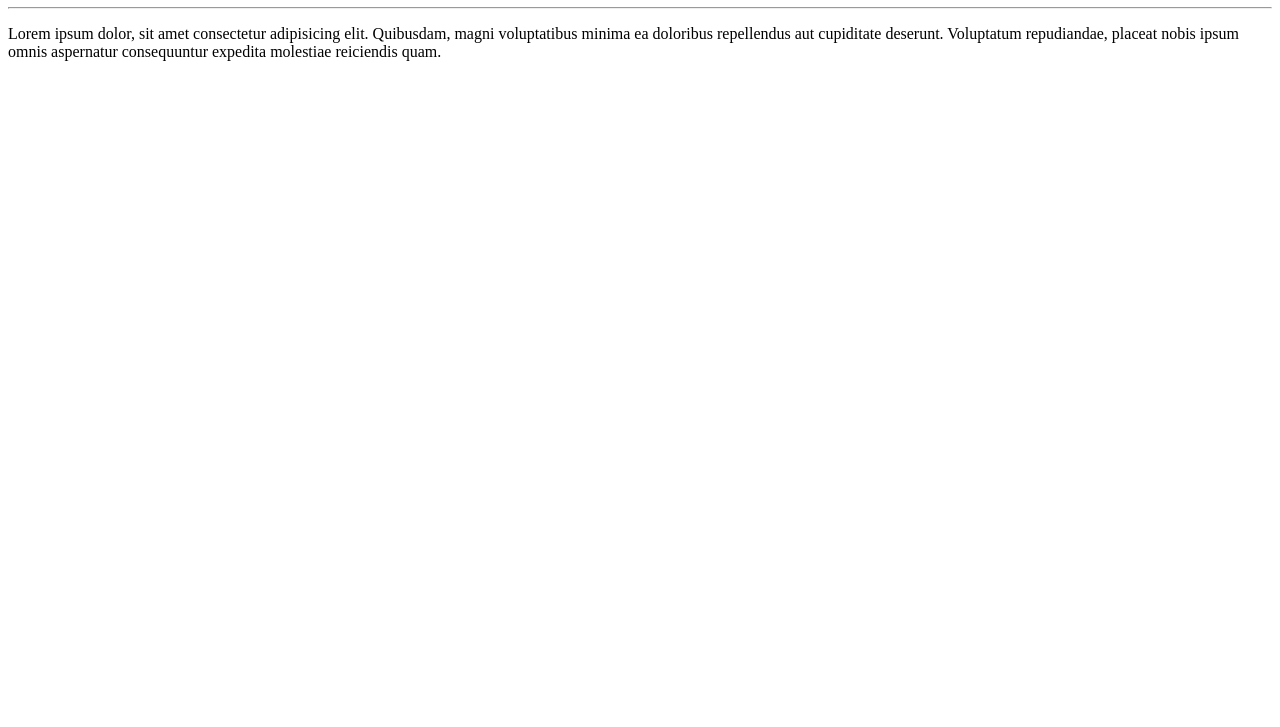
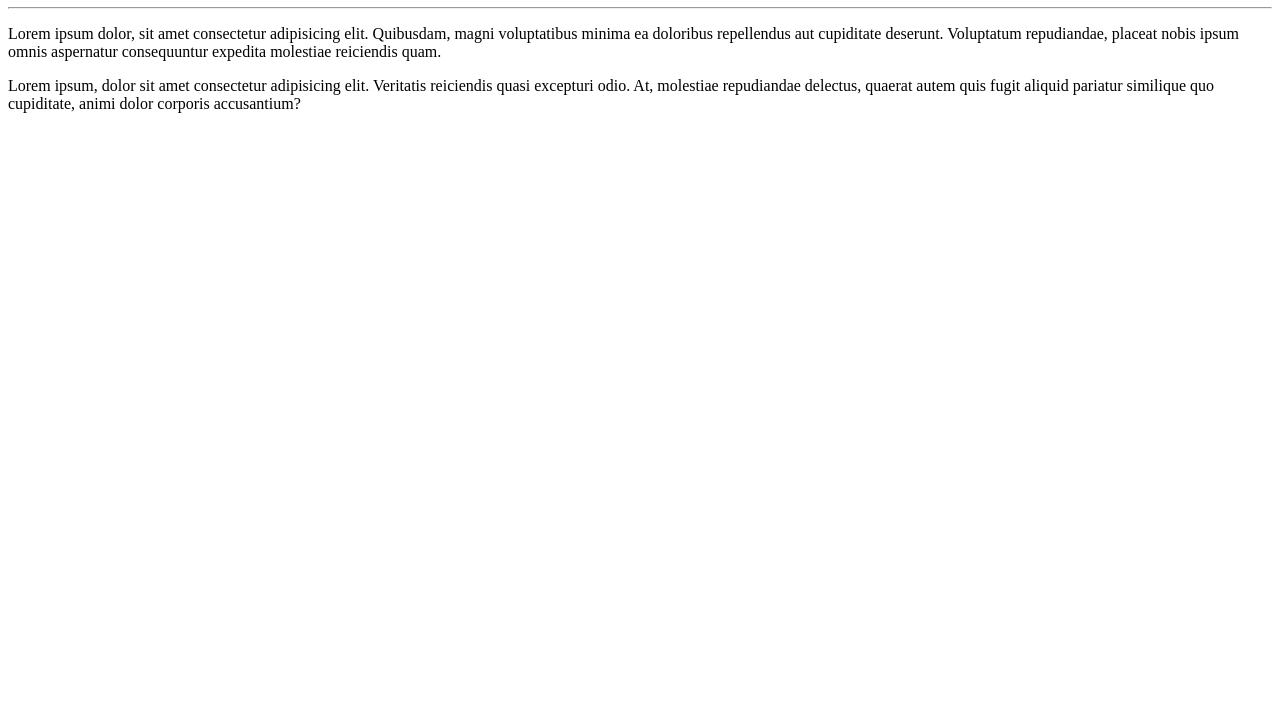
Before and after one commit to luislimass/1rep, a plain HTML site: page site/index.html in a window 1280 px wide. Shown: the part 73-800 px from the top of the page. Drawn offline with Linux system fonts and the light colour scheme.

Commit message:
adicionei um P

```diff
--- a/site/index.html
+++ b/site/index.html
@@ -9,5 +9,6 @@
     <h1>olá,mundo</h1>
     <hr>
 <p>Lorem ipsum dolor, sit amet consectetur adipisicing elit. Quibusdam, magni voluptatibus minima ea doloribus repellendus aut cupiditate deserunt. Voluptatum repudiandae, placeat nobis ipsum omnis aspernatur consequuntur expedita molestiae reiciendis quam.</p>
+<p>Lorem ipsum, dolor sit amet consectetur adipisicing elit. Veritatis reiciendis quasi excepturi odio. At, molestiae repudiandae delectus, quaerat autem quis fugit aliquid pariatur similique quo cupiditate, animi dolor corporis accusantium?</p>
 </body>
 </html>
```
